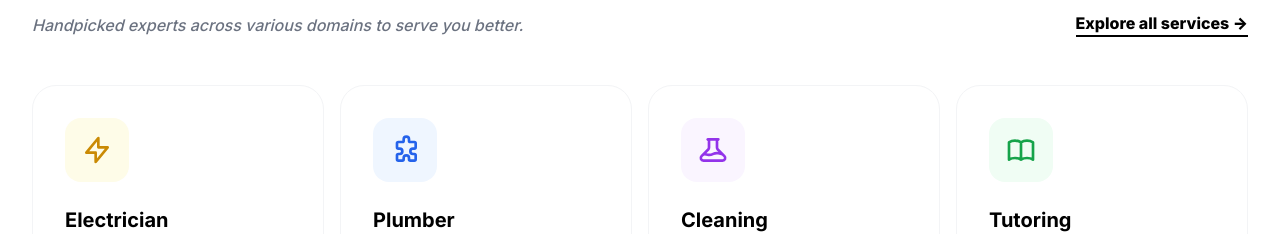
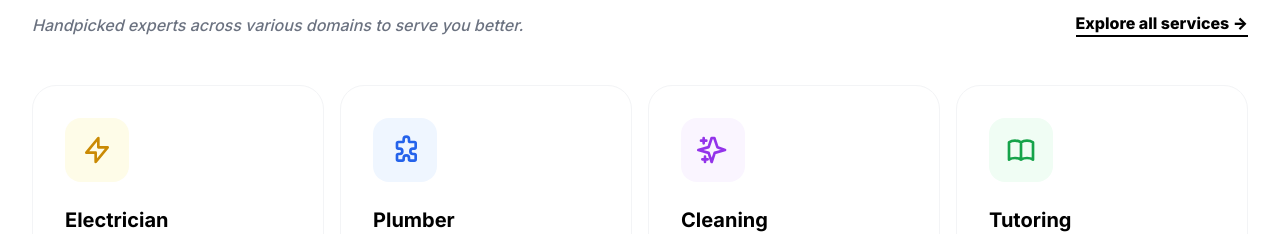
Before and after one commit to hukshh/ServiceConnect, a React (Vite) app in the folder frontend/: page / in a window 1280 px wide. Shown: the part 1240-1474 px from the top of the page. Built offline with nearby package versions, Linux system fonts and the light colour scheme; no server answers.

Commit message:
feat: update cleaning service category icon on landing page

```diff
--- a/frontend/src/pages/Landing.jsx
+++ b/frontend/src/pages/Landing.jsx
@@ -104,7 +104,7 @@ const Landing = () => {
                 {
                   name: 'Cleaning',
                   color: 'bg-purple-50 text-purple-600',
-                  icon: <svg className="w-8 h-8" fill="none" stroke="currentColor" viewBox="0 0 24 24"><path strokeLinecap="round" strokeLinejoin="round" strokeWidth={2} d="M19.428 15.428a2 2 0 00-1.022-.547l-2.387-.477a6 6 0 00-3.86.517l-.318.158a6 6 0 01-3.86.517L6.05 15.21a2 2 0 00-1.806.547M8 4h8l-1 1v5.172a2 2 0 00.586 1.414l5 5c1.26 1.26.367 3.414-1.415 3.414H4.828c-1.782 0-2.674-2.154-1.414-3.414l5-5A2 2 0 009 10.172V5L8 4z"/></svg>
+                  icon: <svg className="w-8 h-8" fill="none" stroke="currentColor" viewBox="0 0 24 24"><path strokeLinecap="round" strokeLinejoin="round" strokeWidth={2} d="M5 3v4M3 5h4M6 17v4m-2-2h4m5-16l2.286 6.857L21 12l-7.714 2.143L11 21l-2.286-6.857L1 12l7.714-2.143L11 3z"/></svg>
                 },
                 {
                   name: 'Tutoring',
```
